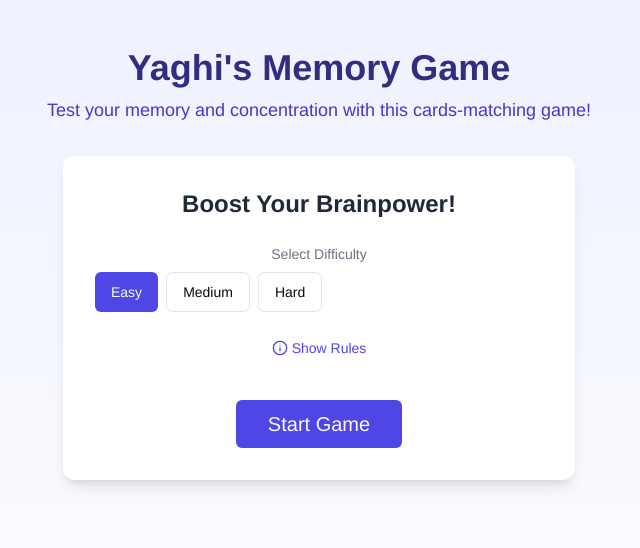
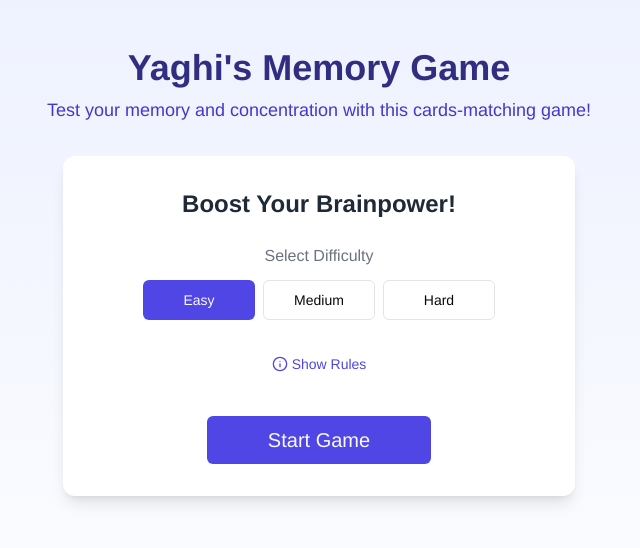
Before and after one commit to hyaghi/cards-memory-game, a React (Vite) app: page / in a window 1280 px wide. Shown: the top 548 px of the page, without its empty margins (321-961 px from the left). Built offline with nearby package versions, Linux system fonts and the light colour scheme.

Commit message:
Center difficulty selection icons
Centers the difficulty selection icons in the GameControls component.

```diff
--- a/src/components/game/GameControls.tsx
+++ b/src/components/game/GameControls.tsx
@@ -1,6 +1,7 @@
 
 import { Button } from "@/components/ui/button";
 import { InfoIcon } from "lucide-react";
+import { ToggleGroup, ToggleGroupItem } from "@/components/ui/toggle-group";
 
 interface GameControlsProps {
   difficulty: "easy" | "medium" | "hard";
@@ -11,31 +12,33 @@ interface GameControlsProps {
 
 export const GameControls = ({ difficulty, setDifficulty, showRules, setShowRules }: GameControlsProps) => {
   return (
-    <div className="space-y-4">
-      <div>
-        <h3 className="text-sm font-medium text-gray-500 mb-2">Select Difficulty</h3>
-        <div className="flex flex-wrap gap-2">
+    <div className="space-y-6">
+      <div className="flex flex-col items-center">
+        <h3 className="text-gray-500 font-medium mb-3">Select Difficulty</h3>
+        <div className="flex justify-center w-full">
+          <div className="flex gap-2">
             <Button
               variant={difficulty === "easy" ? "default" : "outline"}
               onClick={() => setDifficulty("easy")}
-            className={difficulty === "easy" ? "bg-indigo-600 hover:bg-indigo-700" : ""}
+              className={`w-28 ${difficulty === "easy" ? "bg-indigo-600 hover:bg-indigo-700" : ""}`}
             >
               Easy
             </Button>
             <Button
               variant={difficulty === "medium" ? "default" : "outline"}
               onClick={() => setDifficulty("medium")}
-            className={difficulty === "medium" ? "bg-indigo-600 hover:bg-indigo-700" : ""}
+              className={`w-28 ${difficulty === "medium" ? "bg-indigo-600 hover:bg-indigo-700" : ""}`}
             >
               Medium
             </Button>
             <Button
               variant={difficulty === "hard" ? "default" : "outline"}
               onClick={() => setDifficulty("hard")}
-            className={difficulty === "hard" ? "bg-indigo-600 hover:bg-indigo-700" : ""}
+              className={`w-28 ${difficulty === "hard" ? "bg-indigo-600 hover:bg-indigo-700" : ""}`}
             >
               Hard
             </Button>
+          </div>
         </div>
       </div>
 
--- a/src/pages/Index.tsx
+++ b/src/pages/Index.tsx
@@ -1,4 +1,3 @@
-
 import { useState } from "react";
 import { Button } from "@/components/ui/button";
 import { GameBoard } from "@/components/game/GameBoard";
@@ -42,7 +41,7 @@ const Index = () => {
         {!gameStarted ? (
           <div className="bg-white p-8 rounded-xl shadow-lg text-center max-w-lg mx-auto">
             <h2 className="text-2xl font-bold text-gray-800 mb-6">Boost Your Brainpower!</h2>
-            <div className="space-y-4 mb-8">
+            <div className="space-y-6 mb-8">
               <GameControls
                 difficulty={difficulty}
                 setDifficulty={setDifficulty}
@@ -52,7 +51,7 @@ const Index = () => {
             </div>
             <Button
               onClick={startGame}
-              className="bg-indigo-600 hover:bg-indigo-700 text-xl px-8 py-6"
+              className="bg-indigo-600 hover:bg-indigo-700 text-xl px-8 py-6 w-56"
             >
               Start Game
             </Button>
```
Lines whose indentation alone changed are shown as unchanged.
